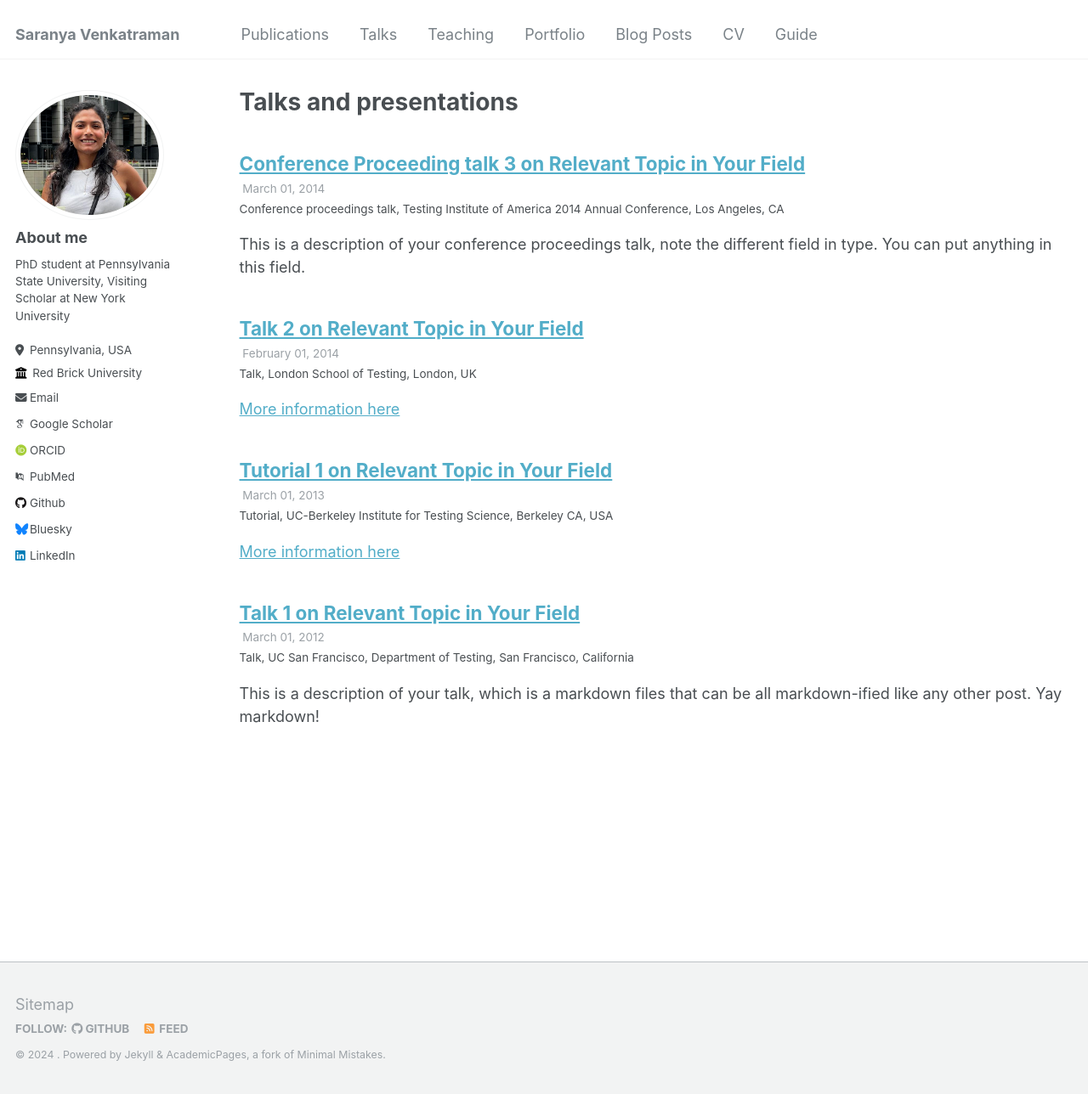
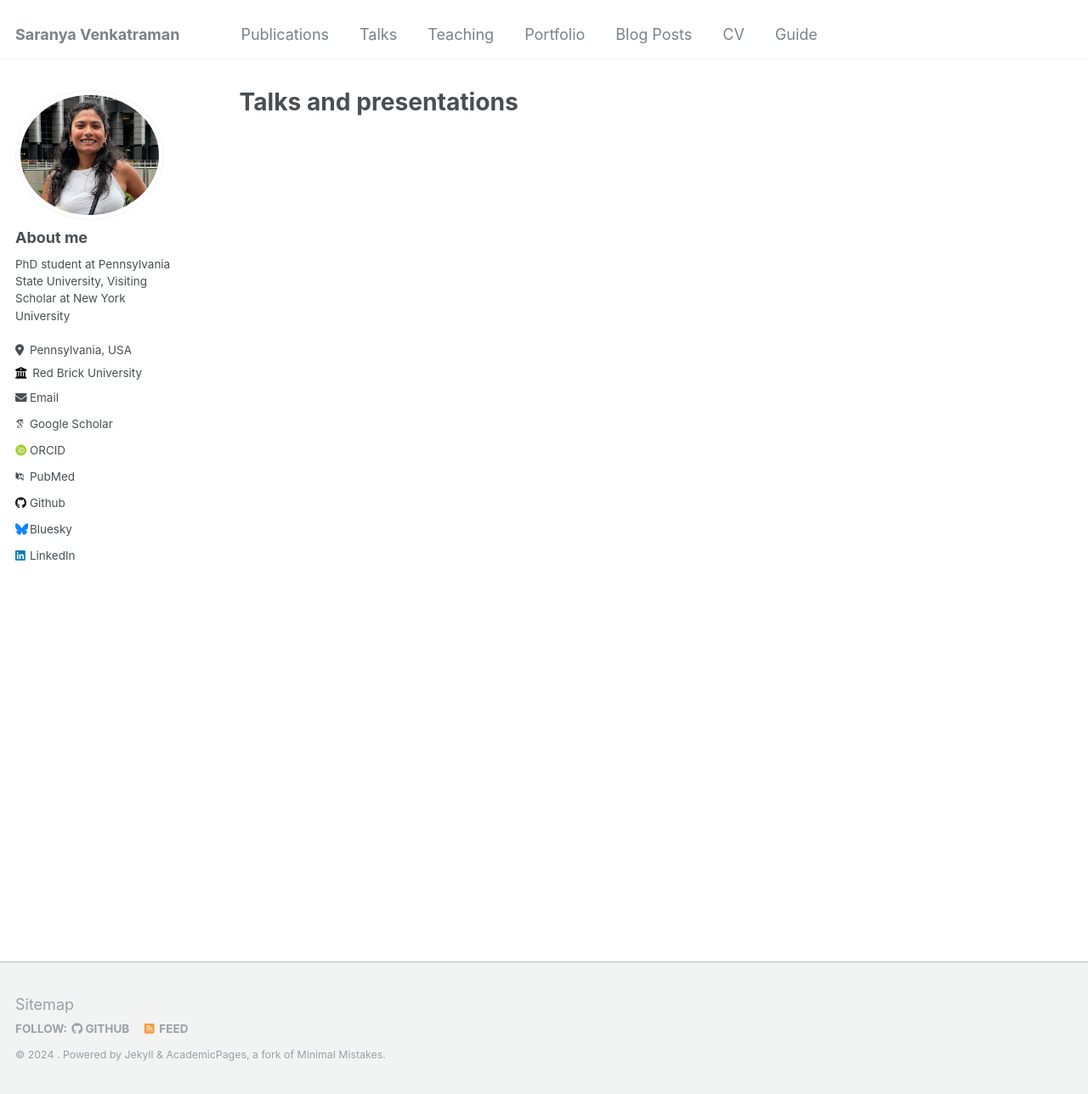
Before and after one commit to saranya-venkatraman/saranya-venkatraman.github.io, a Jekyll site: the page built from _pages/talks.html, in a window 1280 px wide and 1288 px high. Shown: the whole window at 85% size. Built offline with Jekyll 4.4.1, drawn with Linux system fonts in a browser that asks for light colours; some web fonts are replaced; part of the change alters nothing that is shown.

```diff
--- a/_config.yml
+++ b/_config.yml
@@ -28,7 +28,7 @@ author:
   location         : "Pennsylvania, USA"
   employer         : "Red Brick University"
   uri              : # URL
-  email            : "none@example.org"
+  email            : "saranyav@psu.edu"
 
   # Academic websites
   arxiv            : # URL - Update with the correct link to your profile
@@ -199,18 +199,19 @@ kramdown:
 
 # Collections
 collections:
+  research:
+    output: true
+    permalink: /:collection/:path/
+  experience:
+    output: true
+    permalink: /:collection/:path/
   teaching:
     output: true
     permalink: /:collection/:path/
-  publications:
+  miscellaneous:
     output: true
     permalink: /:collection/:path/
-  portfolio:
-    output: true
-    permalink: /:collection/:path/
-  talks:
-    output: true
-    permalink: /:collection/:path/
+
 
 
 # Defaults
```
